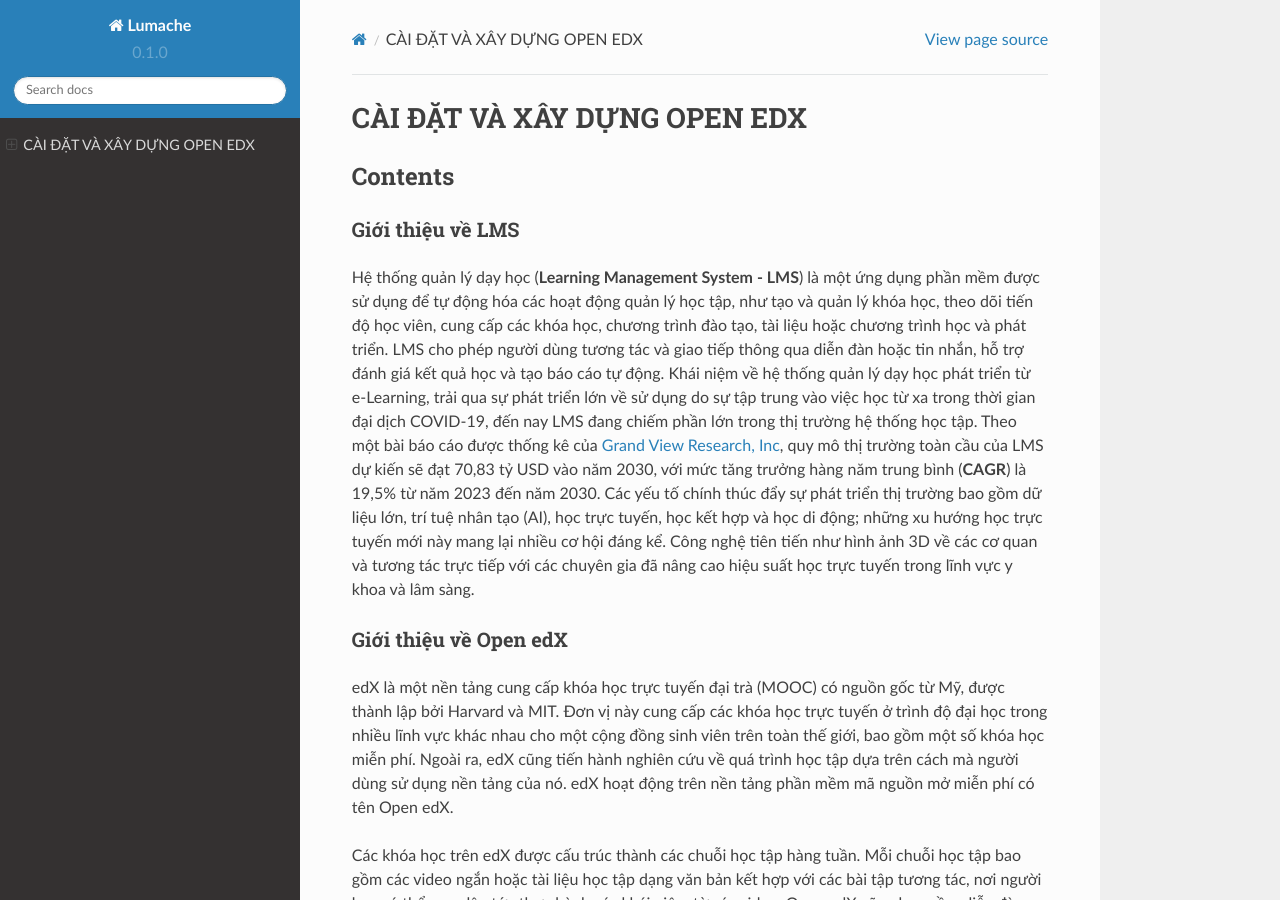
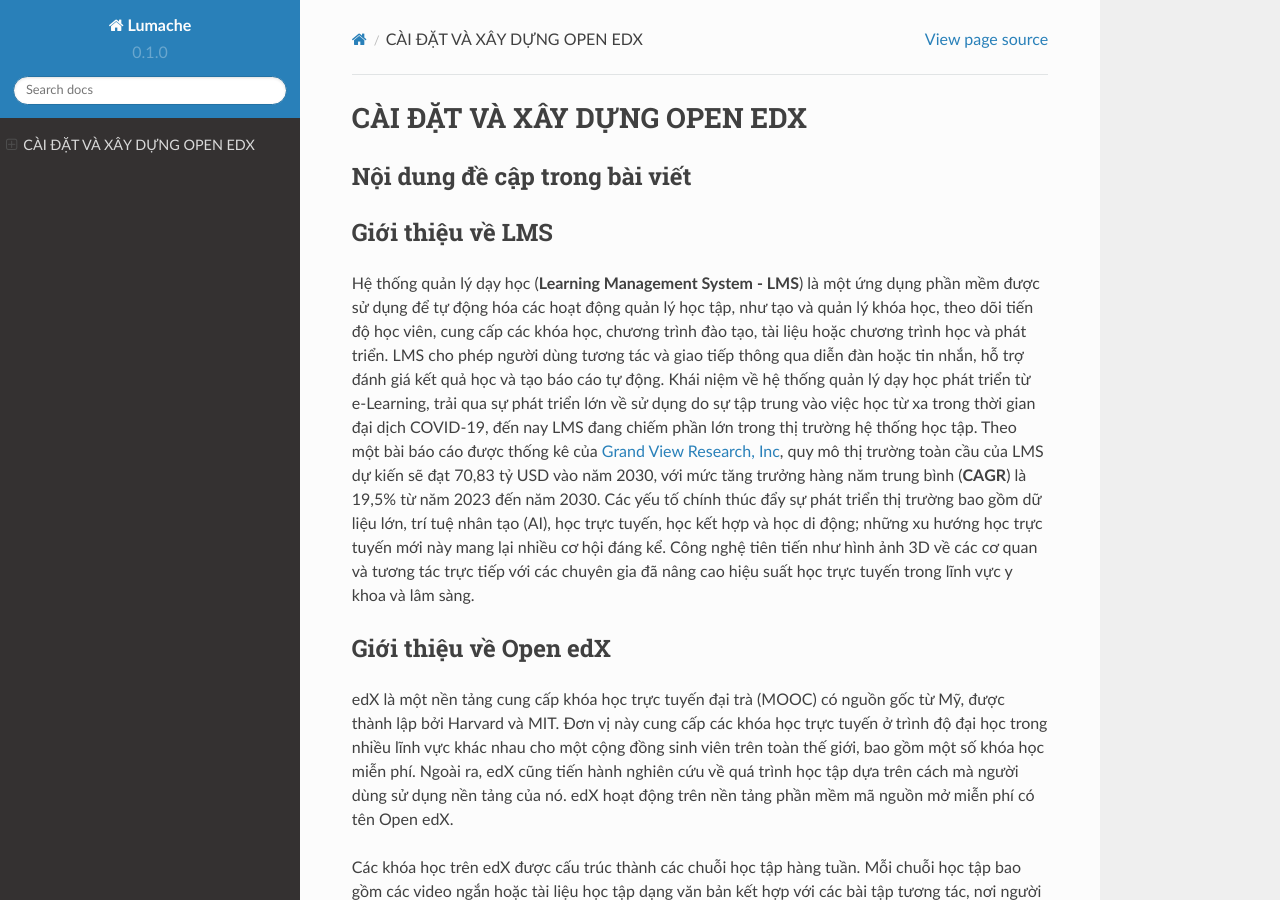
Before and after one commit to dlowji/rtd-openedx, a Sphinx documentation site: the page built from docs/source/index.rst, in a window 1280 px wide and 900 px high. Built offline with Sphinx 7.4.7 and the Read the Docs theme 2.0.0, drawn with Linux system fonts in a browser that asks for light colours; pages that are not in the unit, such as notebooks, are missing from menus.

Commit message:
Update index.rst

```diff
--- a/docs/source/index.rst
+++ b/docs/source/index.rst
@@ -2,8 +2,8 @@
 CÀI ĐẶT VÀ XÂY DỰNG OPEN EDX
 =============================
 
-Contents
---------
+Nội dung đề cập trong bài viết
+==============================
 
 .. toctree::
 
```
